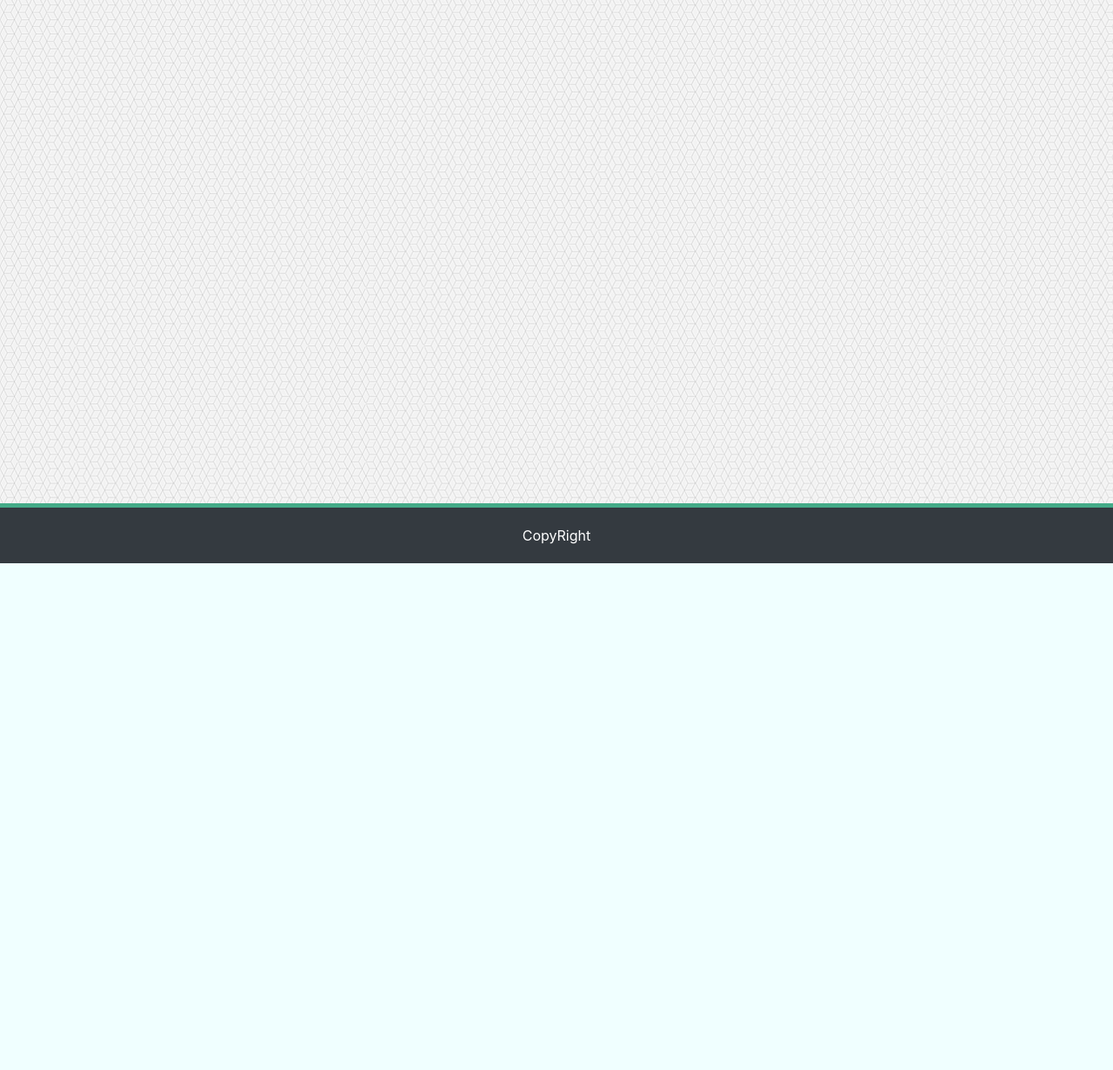
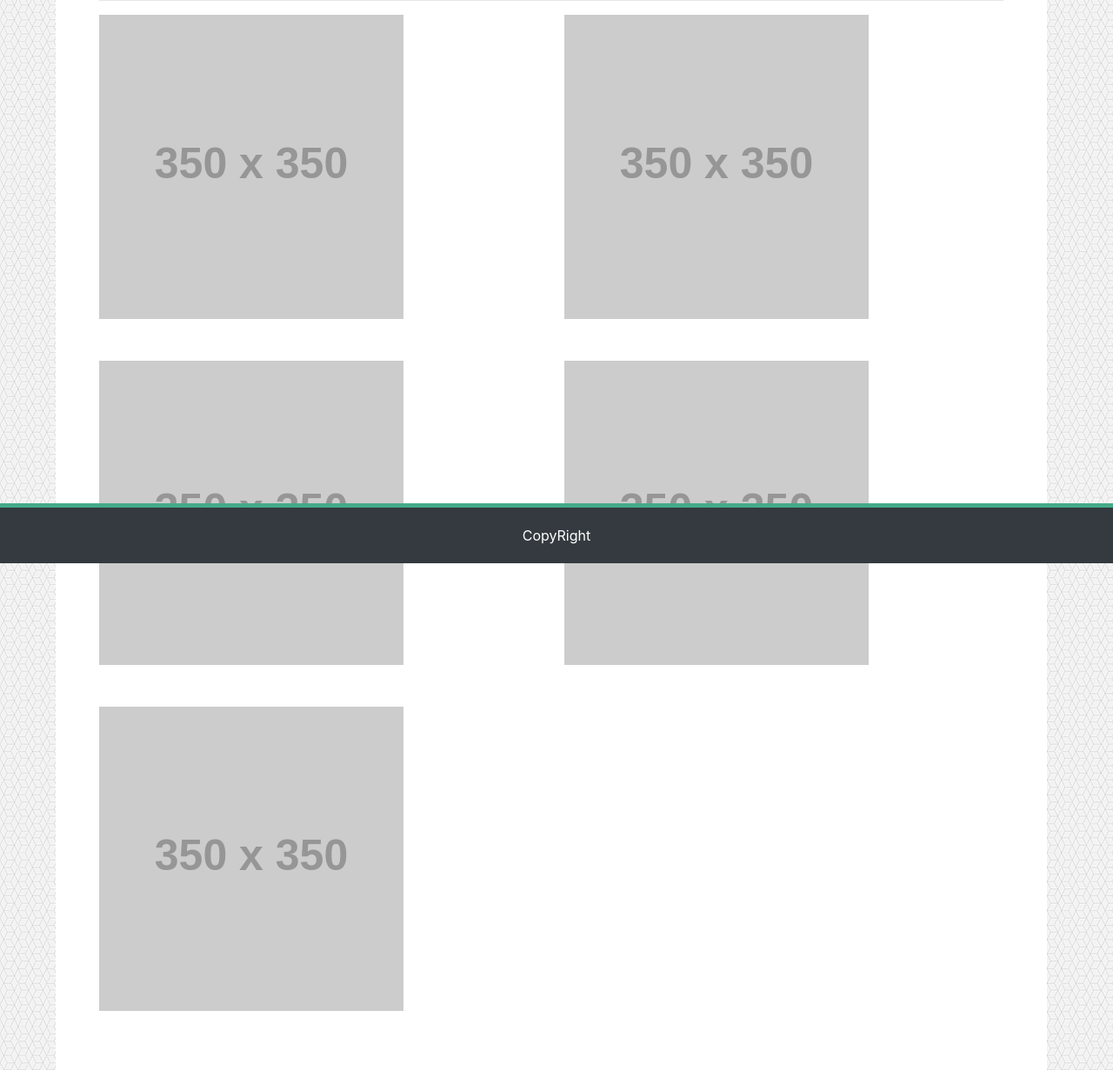
Before and after one commit to grandspitzy/responsiveSite, a plain HTML site: page portfolio.html in a window 1280 px wide. Shown: the part 152-1383 px from the top of the page at 87% size. Before the commit the page ends 800 px from the top, so only its background shows below. Drawn offline with nearby package versions, Linux system fonts and the light colour scheme; placeholder pictures from the web are drawn by us.

Commit message:
fixed containers and created portfolio page

```diff
--- a/portfolio.html
+++ b/portfolio.html
@@ -31,8 +31,42 @@
     </header>
 
   <main>
+    <section class="my-container2">
+      <div class ="container main-content">
+
+        <h1 class="head-color">Portfolio</h1>
+        <hr>
+
+        <div class ="row">
+          <div class = "col-md-6 mb-5">
+            <img src= "https://via.placeholder.com/350">
+          </div>
+          <div class = "col-md-6 mb-5">
+            <img src= "https://via.placeholder.com/350">
+          </div>
+        </div>
+        <div class ="row">
+          <div class = "col-md-6 mb-5">
+            <img src= "https://via.placeholder.com/350">
+          </div>
+          <div class = "col-md-6 mb-5">
+            <img src= "https://via.placeholder.com/350">
+          </div>
+        </div>
+        <div class ="row">
+          <div class = "col-md-6 mb-5">
+            <img src= "https://via.placeholder.com/350">
+          </div>
+          <div class = "col-md-6 mb-5">
+
+          </div>
+        </div>
 
 
+
+
+      </div>
+    </section>
   </main>
 
 
--- a/style.css
+++ b/style.css
@@ -14,20 +14,17 @@ body{
     margin:0 auto;
     max-width:1500px;
     margin-top: 20px;
+
+}
+.main-content{
+    padding: 20px 50px;
+    background-color:white;
+    margin-left: 0;
+    margin-right:auto;
 }
 
-.section-bg{
-    background-color:white;
-}
 
-.main-content{
 
-    padding: 20px 50px;
-    width:70%;
-    margin-left:0;
-    margin-right: auto;
-
-}
 .brand-color{
     color:white;
     background-color:#44AB88;
@@ -36,6 +33,7 @@ body{
 .img1{
     width:180px;
     height:230px;
+
 }
 a{
     color:black;
@@ -61,3 +59,4 @@ a{
     padding-bottom: 20px;
     border-top: 5px solid #44AB88;
   }
+  @media
```
Also changed, not shown: index.html (+9 -9 lines).
